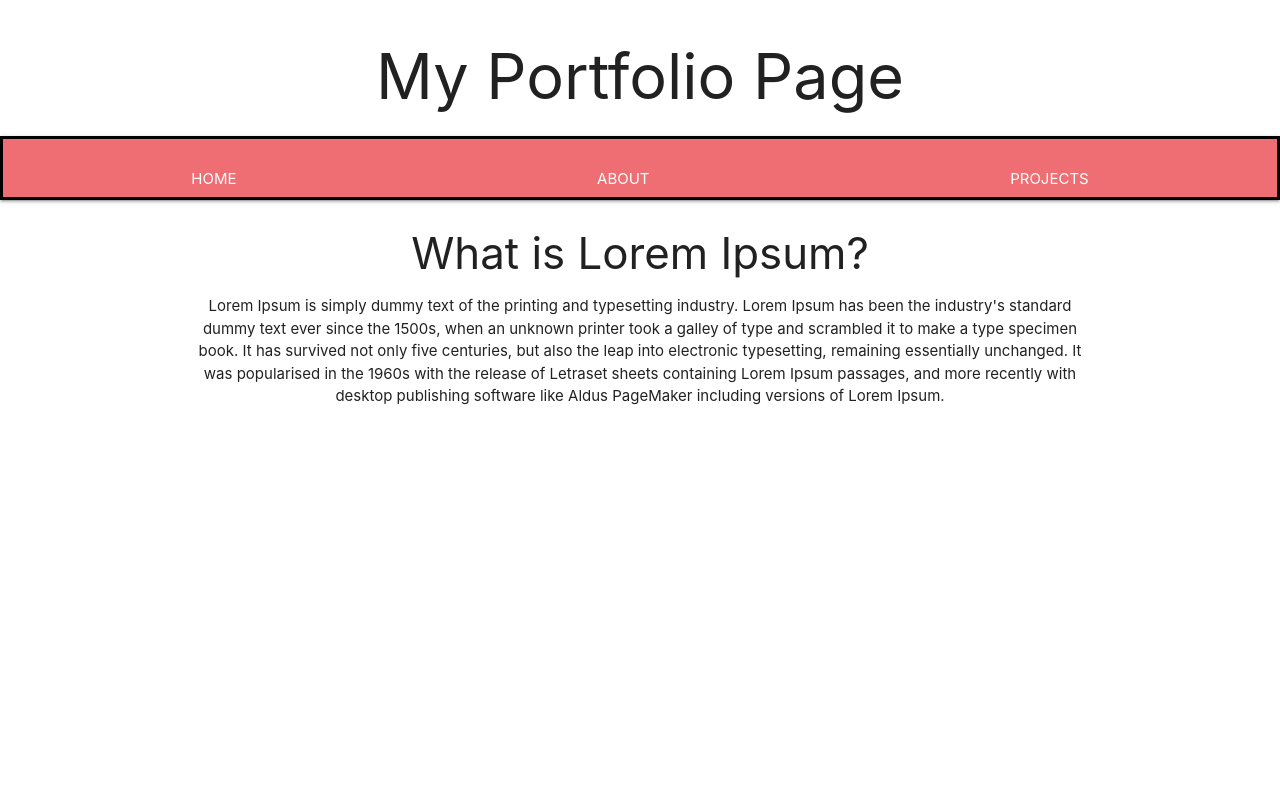
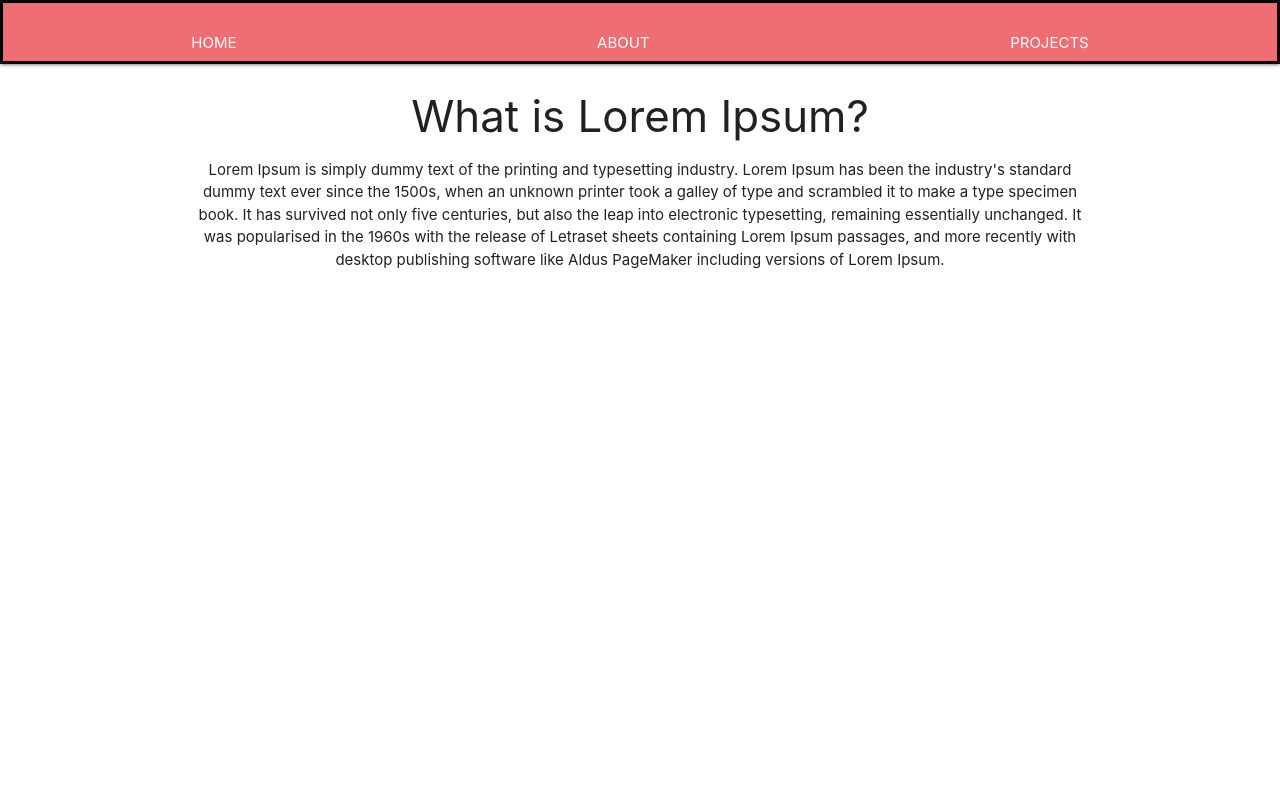
Before and after one commit to Avisa-GA/express-react-portofolio-frontend, a React (Create React App) app: page / in a window 1280 px wide. Shown: the top 800 px of the page. Built offline with nearby package versions, Linux system fonts and the light colour scheme.

Commit message:
wip: css

```diff
--- a/src/components/Header.js
+++ b/src/components/Header.js
@@ -13,7 +13,6 @@ function Header(props) {
   }
     return (
       <header>
-        <h1>My Portfolio Page</h1>
         <nav style={navStyle}>
         <Link to="/">
           <div>HOME</div>
```
